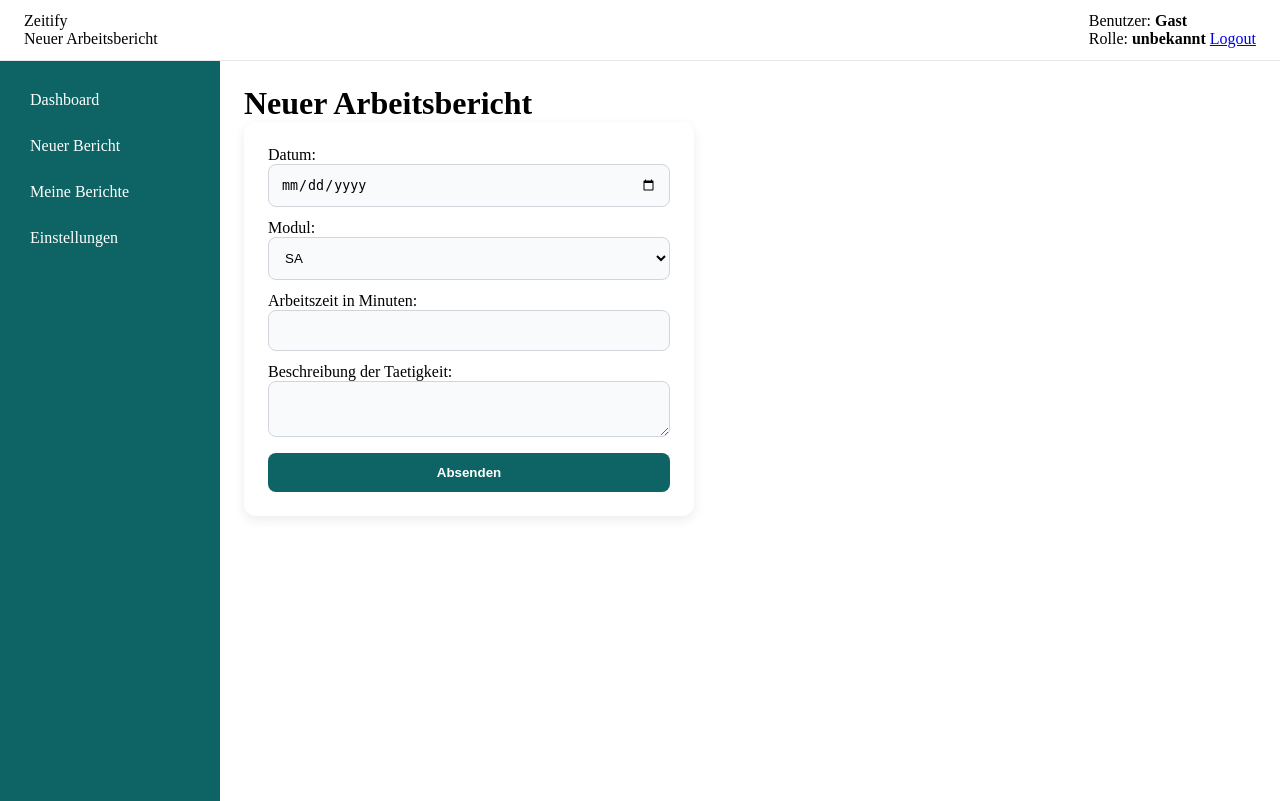
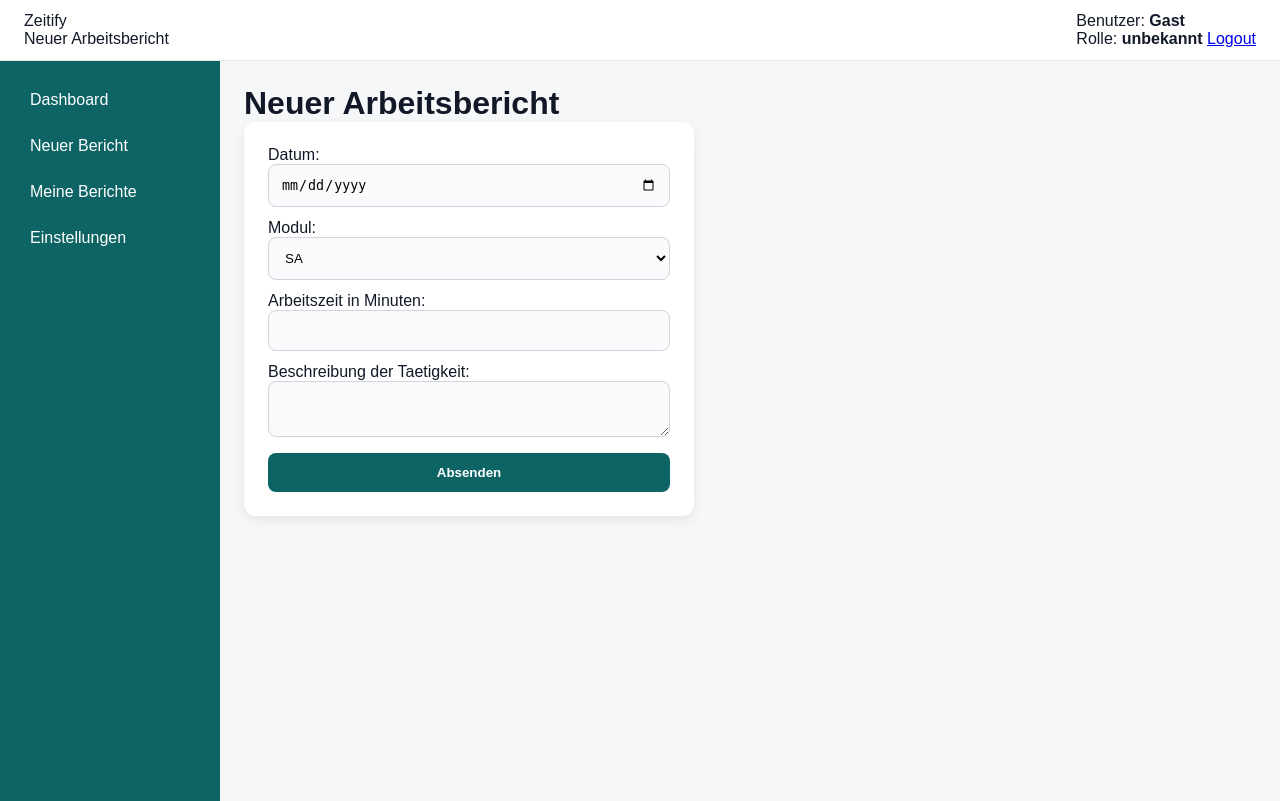
Before and after one commit to Ari508s/zeitify, a Django app: page /berichte/ in a window 1280 px wide. Run offline with Django 5.2, Linux system fonts and the light colour scheme.

Commit message:
Css zurückgeändert
hab schlecht gemacht

Co-Authored-By: MAYEREME <207721768+MAYEREME@users.noreply.github.com>

```diff
--- a/var/www/static/style.css
+++ b/var/www/static/style.css
@@ -4,7 +4,11 @@
   box-sizing: border-box;
 }
 
-
+body {
+  font-family: Arial, sans-serif;
+  background: #f6f7f8;
+  color: #111827;
+}
 
 .auth-body {
   min-height: 100vh;
```
